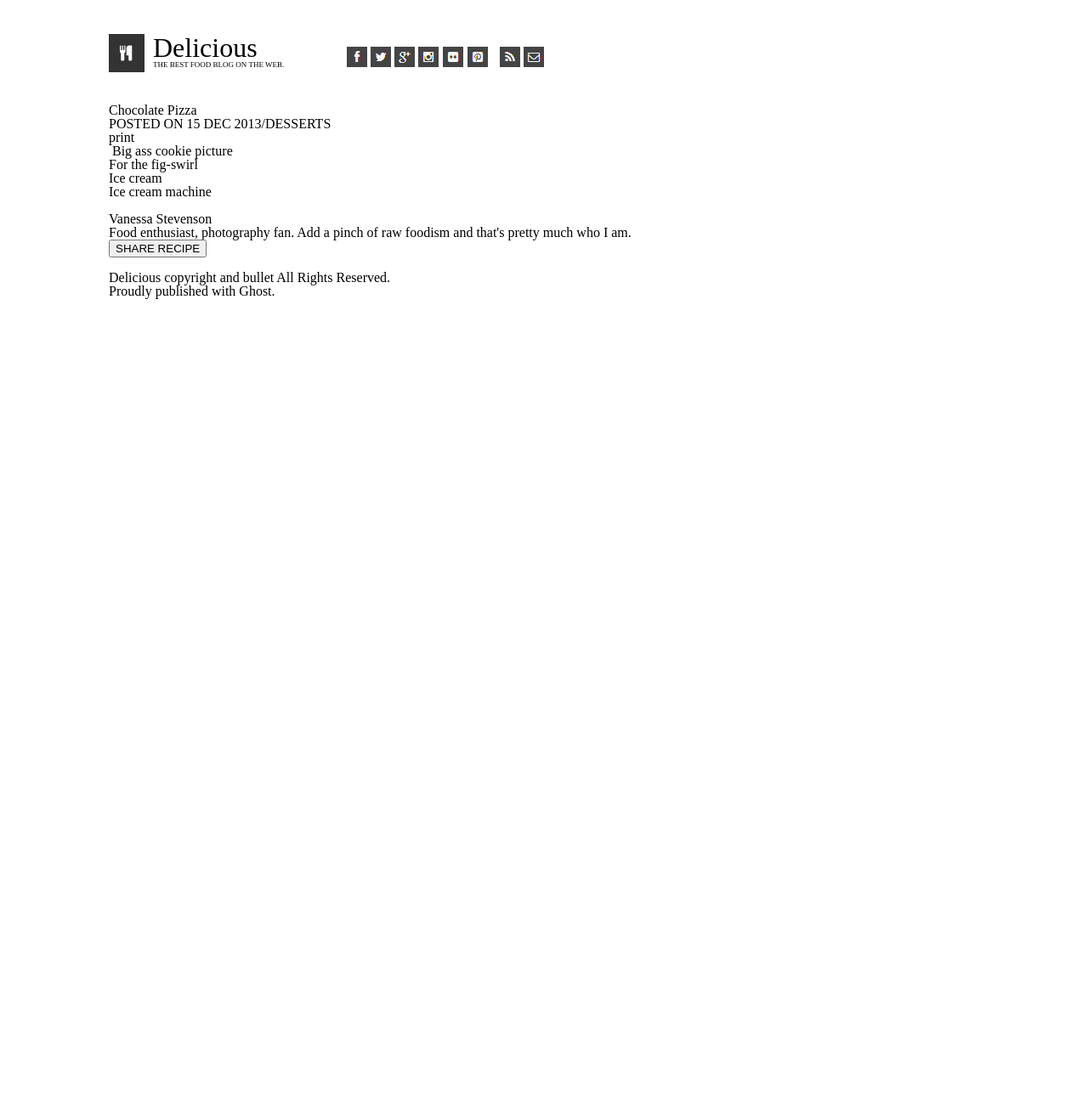
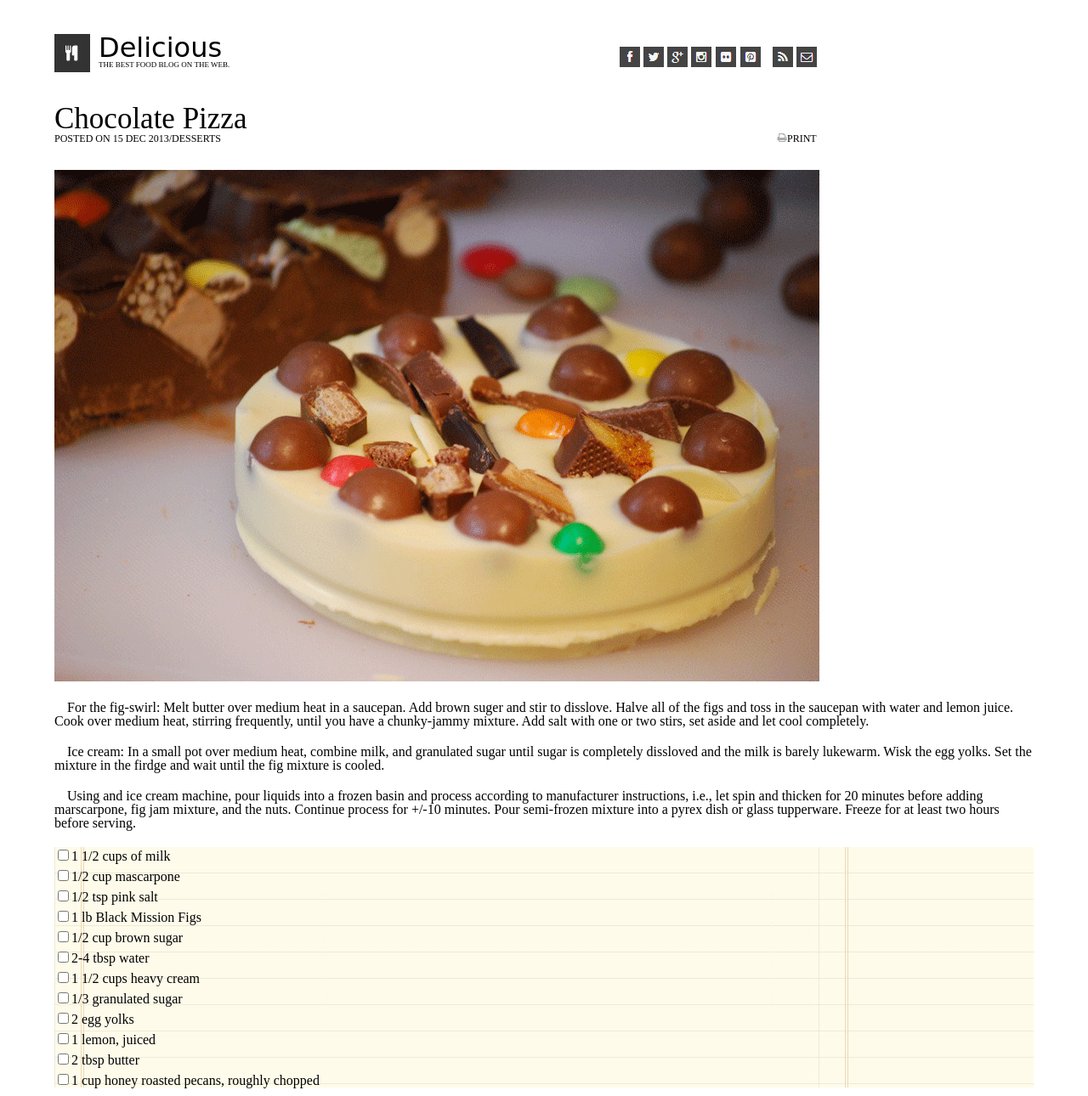
Before and after one commit to ben-hill33/chocolate-pizza, a plain HTML site: page index.html in a window 1280 px wide. Shown: the top 1290 px of the page at 85% size. Before the commit the page ends 800 px from the top, so only its background shows below. Drawn offline with Linux system fonts and the light colour scheme.

Commit message:
chocolate pizza section, print icon, cookie pic, paragraphs and list

```diff
--- a/css/style.css
+++ b/css/style.css
@@ -1,3 +1,14 @@
+
+body {
+  width: 90%;
+  margin-left: auto;
+  margin-right: auto;
+}
+
+header {
+  margin-top: 40px;
+}
+
 #logo {
   float: left;
 }
@@ -18,24 +29,51 @@
 }
 
 #icon {
-  margin-left: 70px;
+  margin-left: 455px;
 
 }
 
-body {
-  width: 80%;
-  margin-left: auto;
-  margin-right: auto;
+#bar{
+  height: 10px;
 }
 
 h2 {
   font-size: xx-large;
+  font-family: cursive;
 }
 
-header {
-  margin-top: 40px;
-}
+
 
 h1 {
   margin-top: 40px;
+  font-size: 35px;
 }
+
+#postedon {
+  font-size: 12px;
+}
+
+#section1{
+  margin-bottom: 30px;
+}
+
+#print{
+  margin-left: 653px;
+}
+
+#p1, #p2, #p3{
+  margin-top: 20px;
+  text-indent: 15px;
+}
+
+ul{
+  background-image: url(/img/list-bg.png);
+  margin-top: 20px;
+}
+.cb:checked {
+  text-decoration: line-through;
+}
+
+li{
+  margin-top: 5px;
+}
--- a/index.html
+++ b/index.html
@@ -25,35 +25,33 @@
       <img src="img/mail-icon.png" alt="envelope icon">
     </nav>
   </header>
+   <section id="section1">
+      <h1>Chocolate Pizza</h1>
+      <p id="postedon">POSTED ON 15 DEC 2013/DESSERTS<img id="print" src="img/print-icon.png">PRINT</p>
+
+    </section>
+    <img src="img/choco-pizza.png">
 
   <section>
-    <h1>Chocolate Pizza</h1>
-    <p>POSTED ON 15 DEC 2013/DESSERTS</p>
-    <img>print
-  </section>
-
-  <img> Big ass cookie picture
-
-  <section>
-    <p>For the fig-swirl</p>
-    <p>Ice cream</p>
-    <p>Ice cream machine</p>
+    <p id="p1">For the fig-swirl: Melt butter over medium heat in a saucepan. Add brown suger and stir to disslove. Halve all of the figs and toss in the saucepan with water and lemon juice. Cook over medium heat, stirring frequently, until you have a chunky-jammy mixture. Add salt with one or two stirs, set aside and let cool completely. </p>
+    <p id="p2">Ice cream: In a small pot over medium heat, combine milk, and granulated sugar until sugar is completely dissloved and the milk is barely lukewarm. Wisk the egg yolks. Set the mixture in the firdge and wait until the fig mixture is cooled.</p>
+    <p id="p3"> Using and ice cream machine, pour liquids into a frozen basin and process according to manufacturer instructions, i.e., let spin and thicken for 20 minutes before adding marscarpone, fig jam mixture, and the nuts. Continue process for +/-10 minutes. Pour semi-frozen mixture into a pyrex dish or glass tupperware. Freeze for at least two hours before serving.</p>
   </section>
 
   <section>
     <ul>
-      <li></li>
-      <li></li>
-      <li></li>
-      <li></li>
-      <li></li>
-      <li></li>
-      <li></li>
-      <li></li>
-      <li></li>
-      <li></li>
-      <li></li>
-      <li></li>
+      <li><input type="checkbox">1 1/2 cups of milk</li>
+      <li><input type="checkbox">1/2 cup mascarpone</li>
+      <li><input type="checkbox">1/2 tsp pink salt</li>
+      <li><input type="checkbox">1 lb Black Mission Figs</li>
+      <li><input type="checkbox">1/2 cup brown sugar</li>
+      <li><input type="checkbox">2-4 tbsp water</li>
+      <li><input type="checkbox">1 1/2 cups heavy cream</li>
+      <li><input type="checkbox" class="cb">1/3 granulated sugar</li>
+      <li><input type="checkbox" class="cb">2 egg yolks</li>
+      <li><input type="checkbox">1 lemon, juiced</li>
+      <li><input type="checkbox">2 tbsp butter</li>
+      <li><input type="checkbox">1 cup honey roasted pecans, roughly chopped</li>
     </ul>
   </section>
 
```
